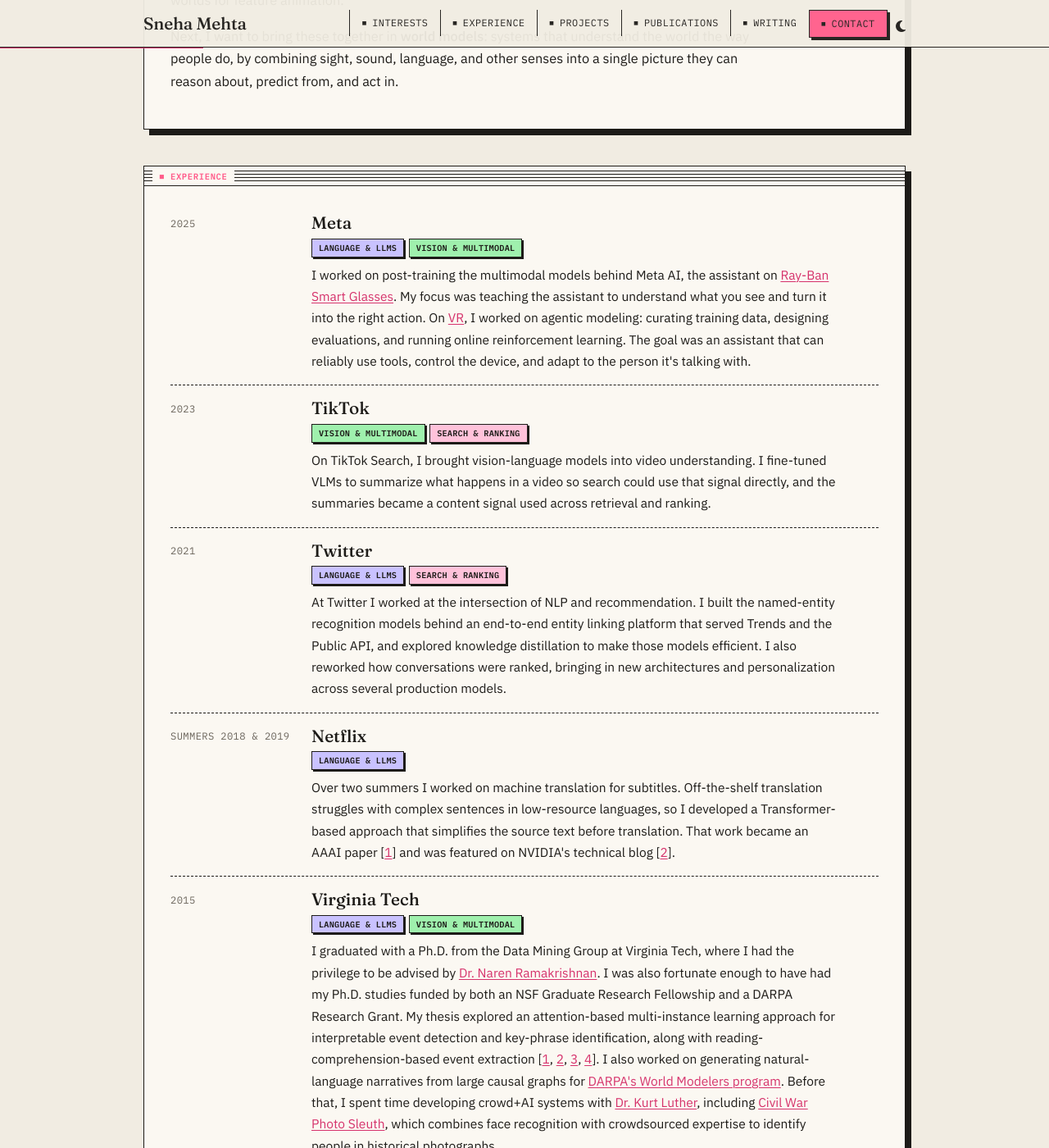
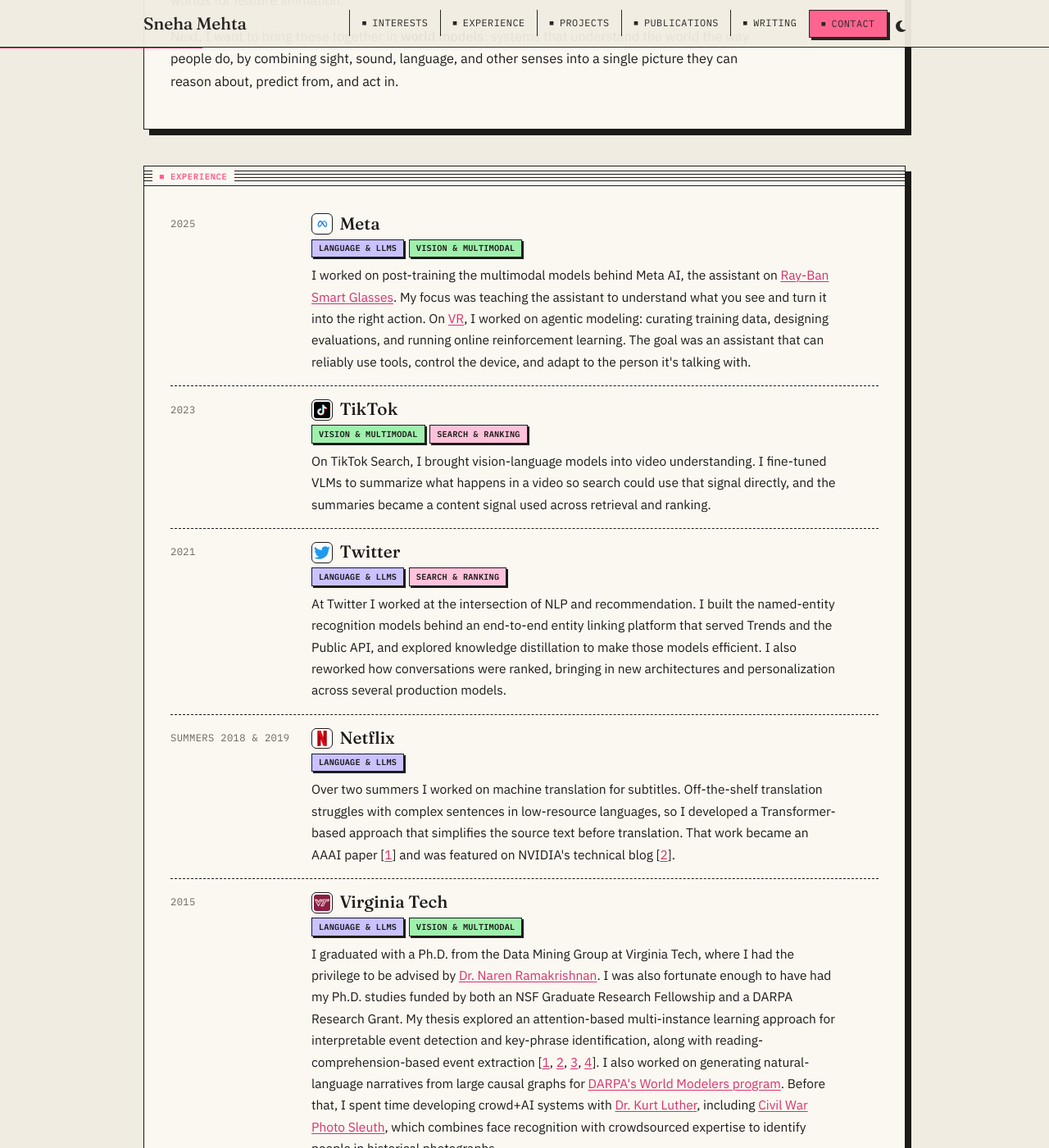
Before and after one commit to sumehta/sumehta.github.io, a Jekyll site: the page built from _pages/about.md, in a window 1280 px wide and 1400 px high, scrolled down 848 px. Shown: the whole window at 82% size. Built offline with Jekyll 4.4.1, drawn with Linux system fonts in a browser that asks for light colours; comment, search, counter and statistics services are not loaded; a style sheet for code colours, icons or effects is not loaded.

Commit message:
Add organization logos to experience timeline
Co-Authored-By: Claude Opus 5.5 <noreply@anthropic.com>

```diff
--- a/_pages/about.md
+++ b/_pages/about.md
@@ -29,7 +29,7 @@ permalink: /
     <li class="timeline-item">
       <div class="timeline-dates">{{ job.dates }}</div>
       <div class="timeline-body">
-        <h3>{{ job.company }}</h3>
+        <h3 class="timeline-company">{% if job.logo %}<img class="timeline-logo" src="{{ '/assets/img/logos/' | append: job.logo | relative_url }}" alt="" loading="lazy">{% endif %}{{ job.company }}</h3>
         {%- assign meta = "" | split: "" -%}{%- if job.org %}{% assign meta = meta | push: job.org %}{% endif -%}{%- if job.location %}{% assign meta = meta | push: job.location %}{% endif %}
         {%- if meta.size > 0 %}<p class="home-meta">{{ meta | join: " &middot; " }}</p>{% endif %}
         {%- if job.domains %}
--- a/assets/css/main.scss
+++ b/assets/css/main.scss
@@ -109,6 +109,11 @@ html[data-theme='dark'] {
   & + & { border-top: 1px dashed var(--global-divider-color); }
 }
 .timeline-dates { color: var(--global-text-color-light); font-size: .88rem; padding-top: .15rem; font-variant-numeric: tabular-nums; }
+.timeline-company { display: flex; align-items: center; gap: .55rem; }
+.timeline-logo {
+  width: 1.6rem; height: 1.6rem; flex: none; object-fit: contain; border-radius: 6px;
+  background: #fff; padding: 2px; border: 1px solid var(--global-divider-color);
+}
 .timeline-body .home-meta { margin: 0; color: var(--global-text-color-light); font-size: .9rem; }
 .timeline-summary { margin: 0; font-size: .97rem; line-height: 1.7; max-width: 640px; }
 
```
Also changed, not shown: _data/experience.yml (+7 -0 lines), assets/img/logos/dreamworks.png (added), assets/img/logos/meta.jpg (added), assets/img/logos/netflix.png (added), assets/img/logos/tiktok.png (added), assets/img/logos/twitter.svg (added), assets/img/logos/vt.png (added).
